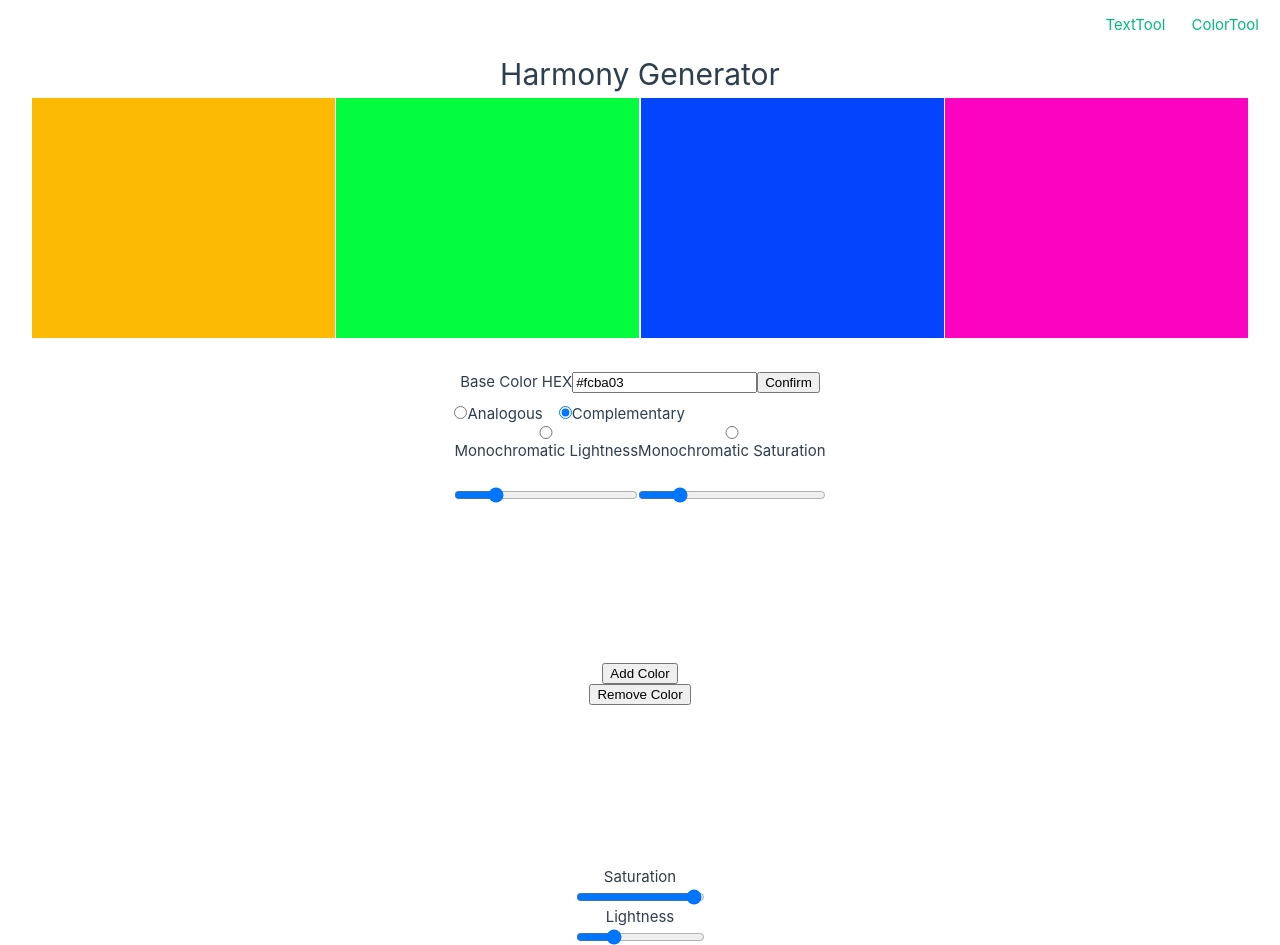
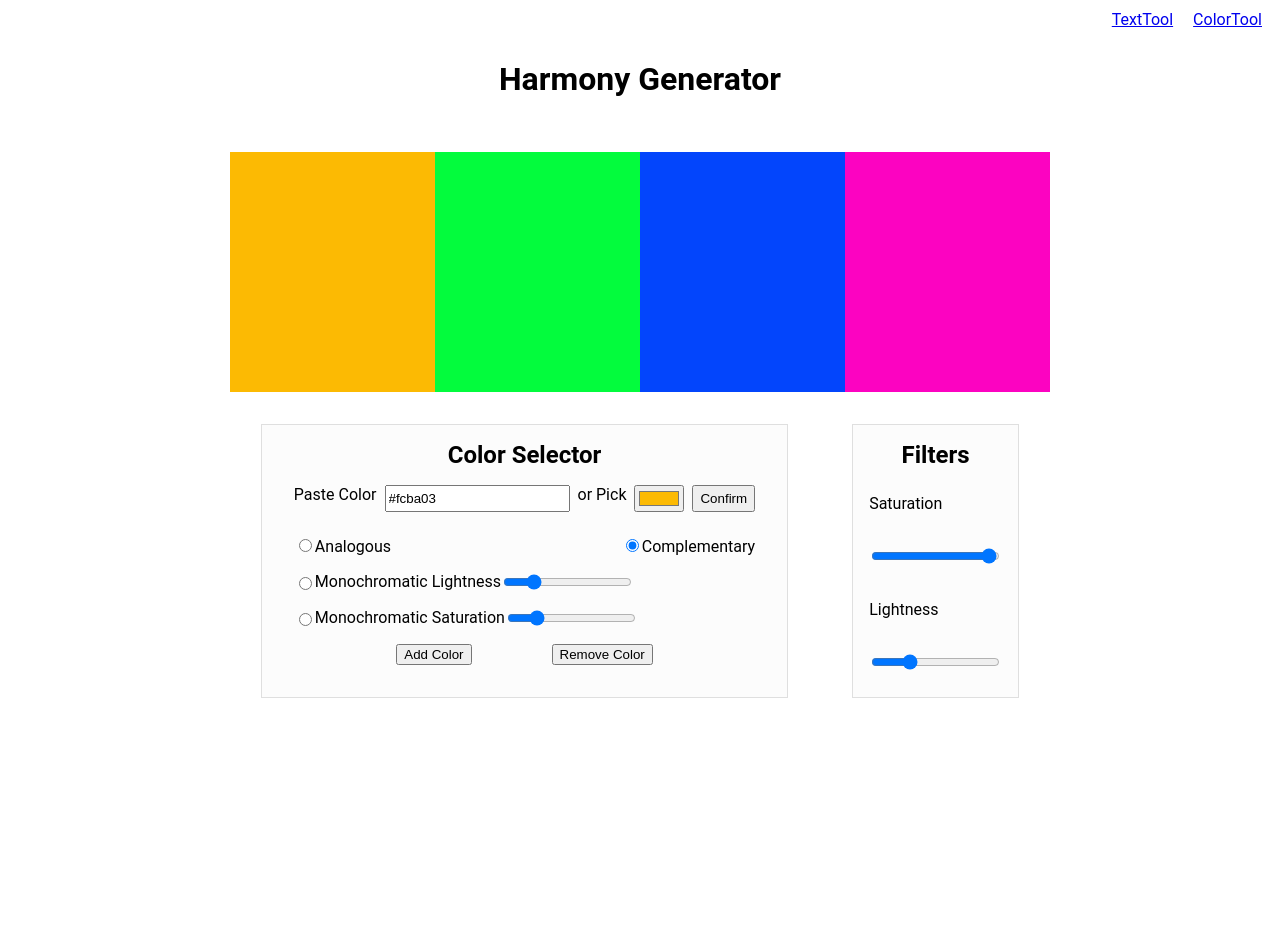
Before and after one commit to RKKRRRKK/toolbox, a Vue app: page /colortool in a window 1280 px wide. After the commit the page ends 800 px from the top, so only its background shows below. Built offline with nearby package versions, Linux system fonts and the light colour scheme.

Commit message:
done-ish?

```diff
--- a/package.json
+++ b/package.json
@@ -12,6 +12,7 @@
   },
   "dependencies": {
     "pinia": "^2.1.7",
+    "primevue": "^3.50.0",
     "vue": "^3.4.21",
     "vue-router": "^4.3.0"
   },
--- a/src/components/ColorTool/TheBars.vue
+++ b/src/components/ColorTool/TheBars.vue
@@ -45,6 +45,5 @@ const getBarStyle = (index) => ({
   display: flex;
   flex-wrap: nowrap;
   gap: 0.5rem;
-  padding-top: 5rem;
 }
 </style>
--- a/src/components/ColorTool/TheHarmonizer.vue
+++ b/src/components/ColorTool/TheHarmonizer.vue
@@ -1,8 +1,10 @@
 <template>
   <div id="wrapper">
     <div id="color-picker">
-      <label for="baseColor">Base Color HEX</label>
+      <label for="baseColor">Paste Color</label>
       <input type="text" id="baseColor" name="baseColor" maxlength="9" v-model="baseColor" />
+      <label for="pickColor">or Pick</label>
+      <input type="color" v-model="baseColor">
       <button @click="assignColor()">Confirm</button>
     </div>
 
@@ -101,9 +103,18 @@ function assignSaturationDiff() {
 
 <style scoped>
 
+
+#color-picker {
+  display: flex;
+  gap: 0.5rem;
+
+}
+
 #harmony {
     display: flex;
     flex-direction: column;
+    gap: 1rem;
+
 }
 
 #comanal {
@@ -111,21 +122,27 @@ function assignSaturationDiff() {
     flex-direction: row;
     padding-top: 0.5rem;
     gap: 1rem;
+    justify-content: space-between;
+
+
 }
 
 #mono_module {
     display: flex;
-    flex-direction: row;
+    flex-direction: column;
+    gap: 1rem;
+
 }
 
 #mono_l {
     display: flex;
-    flex-direction: column
+    flex-direction: row;
 }
 
 #mono_s {
     display: flex;
-    flex-direction: column;
+    flex-direction: row;
+
 }
 
 </style>
--- a/src/main.js
+++ b/src/main.js
@@ -1,6 +1,5 @@
-import './assets/main.css'
-
 import { createApp } from 'vue'
+import PrimeVue from 'primevue/config'
 import { createPinia } from 'pinia'
 
 import App from './App.vue'
@@ -10,5 +9,6 @@ const app = createApp(App)
 
 app.use(createPinia())
 app.use(router)
+app.use(PrimeVue)
 
 app.mount('#app')
--- a/src/views/ColorTool.vue
+++ b/src/views/ColorTool.vue
@@ -2,9 +2,20 @@
 <h1>Harmony Generator </h1>
 <div id="wrapper">
 <TheBars id="bars"/>
+<div id="separator"></div>
+<div id="components">
+<div id="harmony-elements">
+<h2 id="title">Color Selector</h2>
+<div id="hb">
 <TheHarmonizer id="harmony"/>
-<TheReplicator/>
-<TheFilter/>
+<TheReplicator id="replicate"/>
+</div>
+</div>
+<div id="filters">
+<h2 id="title">Filters</h2>
+<TheFilter id="filter"/>
+</div>
+</div>
 </div>
 
 </template>
@@ -19,22 +30,116 @@ import TheFilter from '../components/ColorTool/TheFilter.vue'
 <style scoped>
 
 #wrapper {
-    width: 100%;
-    display: flex;
-    flex-direction: column;
+    width: 80%;
+    height: 100vh;
+    justify-content: flex-start;
+    align-items: flex-start;
+    align-content: flex-start;
+    flex-grow: 3;
+    flex-shrink: 3;
+    flex-wrap: wrap;
+
 }
+
 
 #bars {
     display: flex;
-    gap: 0.1rem;
+    width: 80%;
+    margin: auto;
+    flex-grow: 1;
+    flex-shrink: 1;
+    padding-top: 2rem;
+
 }
 
-#harmony {
-    padding-top: 2rem;
+#hb {
+    padding-top: 1rem;
     display: flex;
     flex-direction: column;
-    align-items: center;
+    margin: auto;
+    padding: 1rem;
+
+
 }
 
 
+#replicate {
+    display: flex;
+    align-items: center;
+    margin: auto;
+    flex-grow: 1;
+    flex-shrink: 1;
+    padding-top: 1rem;
+    gap: 5rem;
+
+    align-items: flex-end;
+
+}
+
+#filter {
+    display: flex;
+    flex-direction: column;
+    margin: auto;
+    flex-grow: 1;
+    flex-shrink: 1;
+    justify-content: space-around;
+
+
+}
+
+#title {
+    margin: auto;
+    padding-top: 1rem;
+    padding-bottom: 0rem;
+
+
+}
+
+#components {
+    display: flex;
+    flex-direction: row;
+    flex-grow: 3;
+    flex-shrink: 3;
+    flex-wrap: wrap;
+
+
+
+
+}
+
+#harmony-elements, #filters {
+    display: flex;
+    flex-direction: column;
+    border: 1px solid #dfdfdf;
+    margin-top: 0rem;
+    padding-top: 0rem;
+
+}
+
+#harmony-elements {
+    margin-left: auto;
+    margin-right: 2rem;
+    background-color: #fcfcfc;
+    padding: 1rem;
+    margin-top: 0rem;
+    padding-top: 0rem;
+}
+
+#filters {
+    margin-right: auto;
+    margin-left: 2rem;
+    background-color: #fcfcfc;
+    padding: 1rem;
+    margin-top: 0rem;
+    padding-top: 0rem;
+    display: flex;
+}
+
+
+#separator {
+    height: 2rem;
+    background-color: white;
+    display: flex;
+}
+
 </style>
```
Also changed, not shown: 1 other file (tests, documents, lock files or other folders).
